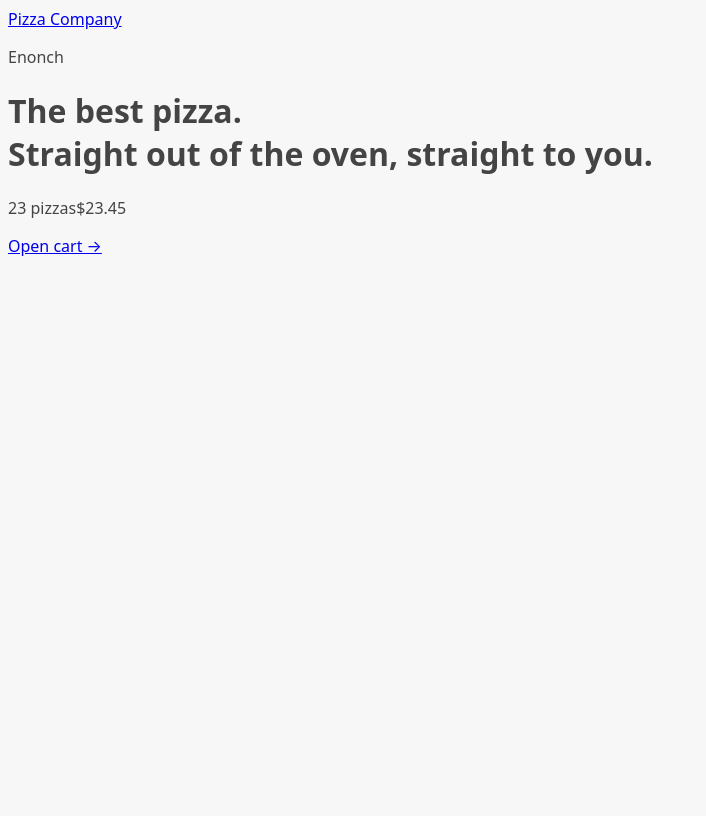
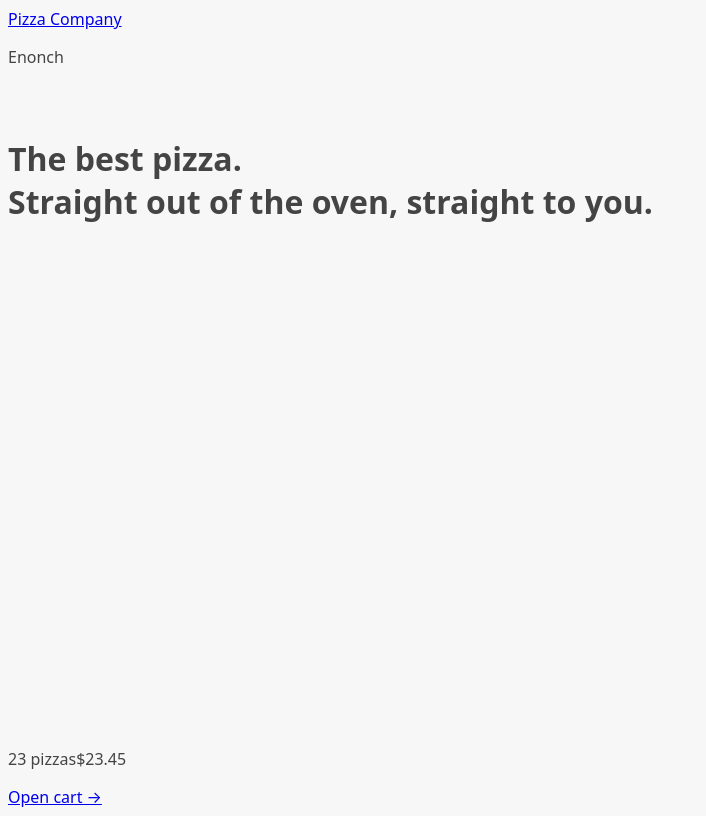
Before and after one commit to inancciftci/pizza-store, a React (Vite) app: page / in a window 1280 px wide. Shown: the whole page, without its empty margins (0-706 px from the left). Built offline with nearby package versions, Linux system fonts and the light colour scheme.

Commit message:
added loader component

```diff
--- a/src/ui/AppLayout.jsx
+++ b/src/ui/AppLayout.jsx
@@ -1,9 +1,16 @@
 import Header from './Header'
 import CartOverview from '../features/cart/CartOverview'
-import { Outlet } from 'react-router-dom'
+import { Outlet, useNavigation } from 'react-router-dom'
+import Loader from './Loader';
 export default function AppLayout() {
+  const navigation = useNavigation();
+  const isLoading = navigation.state === "loading";
+
   return (
-    <div>
+    <div className='layout'>
+
+      {isLoading && <Loader />}
+
         <Header />
 
         <main>
```
